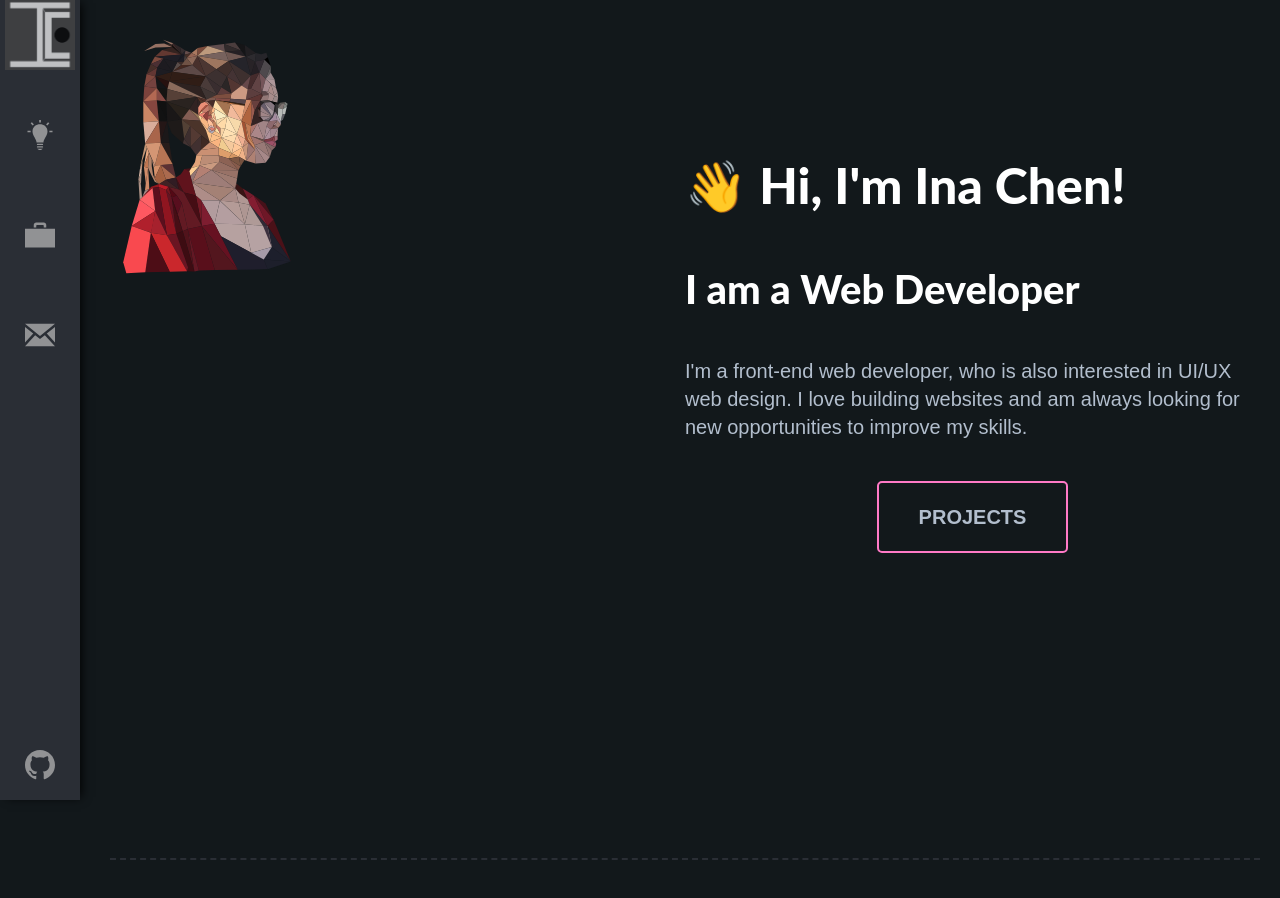
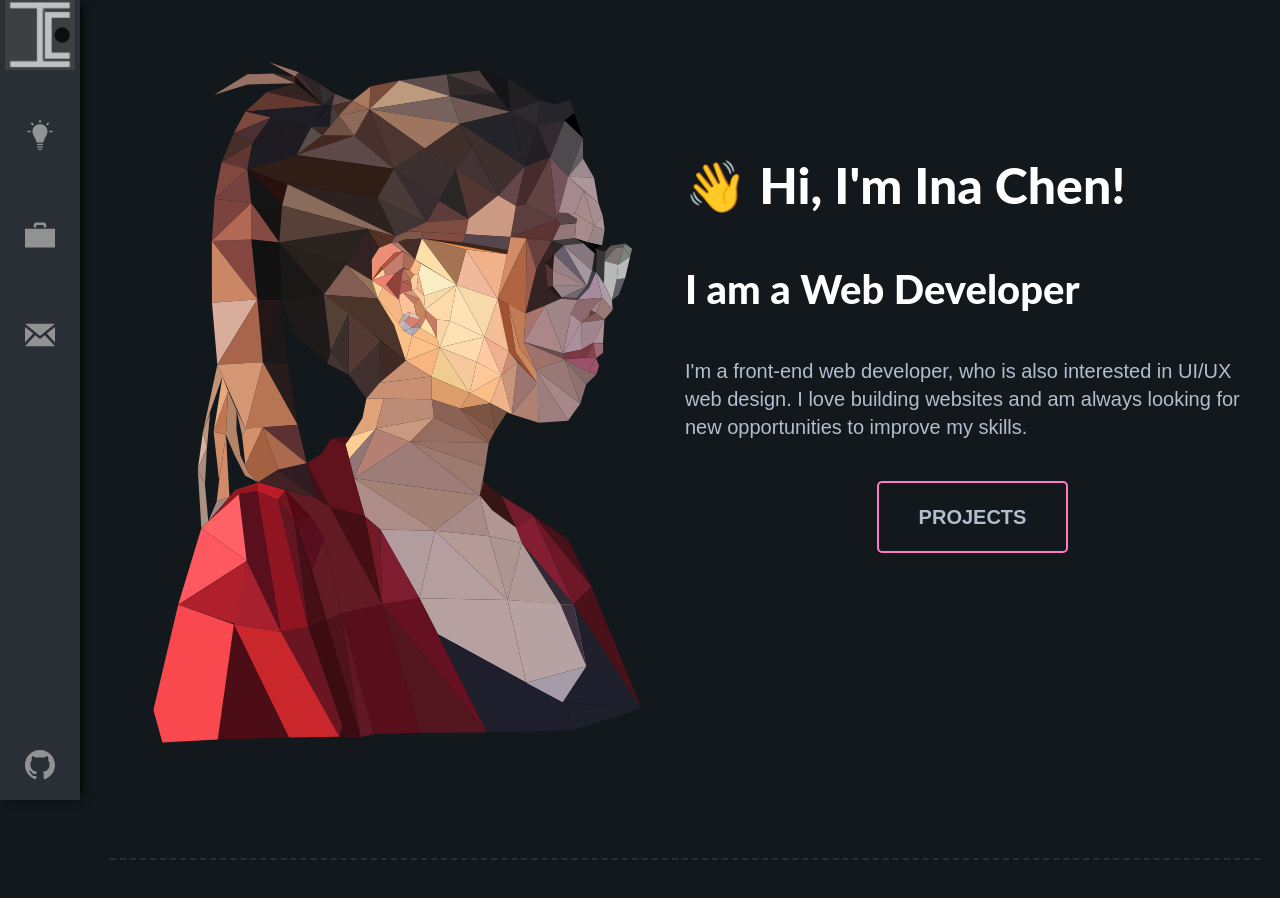
Before and after one commit to 7redeagle/react-portfoliov1, a React (Create React App) app: page / in a window 1280 px wide. Shown: the top 898 px of the page. Built offline with nearby package versions, Linux system fonts and the light colour scheme.

Commit message:
fixed sizing in portrait.svg

```diff
--- a/src/style/sections/_hero.scss
+++ b/src/style/sections/_hero.scss
@@ -1,7 +1,7 @@
 .hero__portrait-poly {
   margin-top: -1em;
-  width: 100%;
-  height: 100%;
+  // width: 100%;
+  // height: 100%;
 }
 
 .hero__heading {
```
Also changed, not shown: src/assets/portrait.svg.
